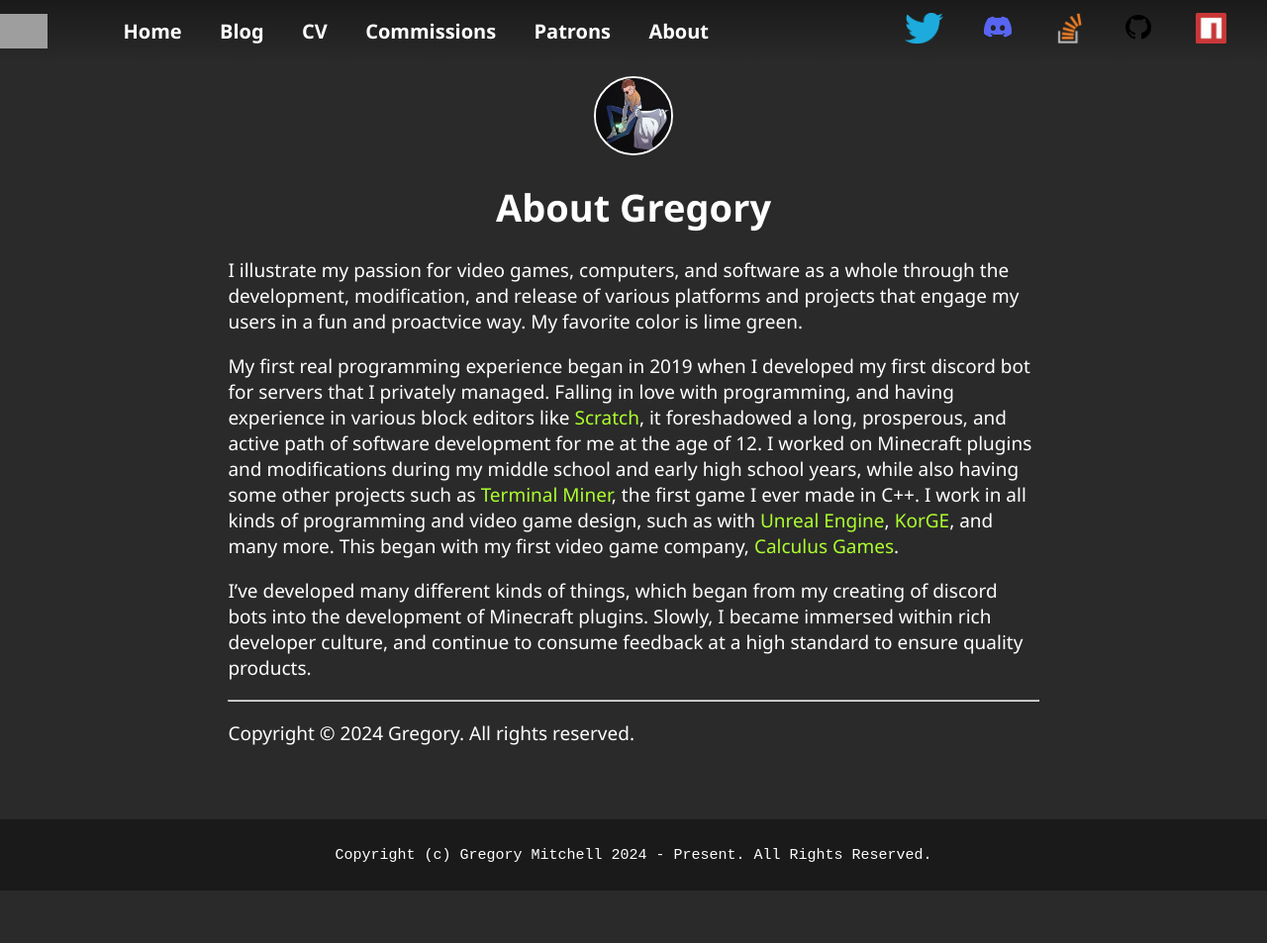
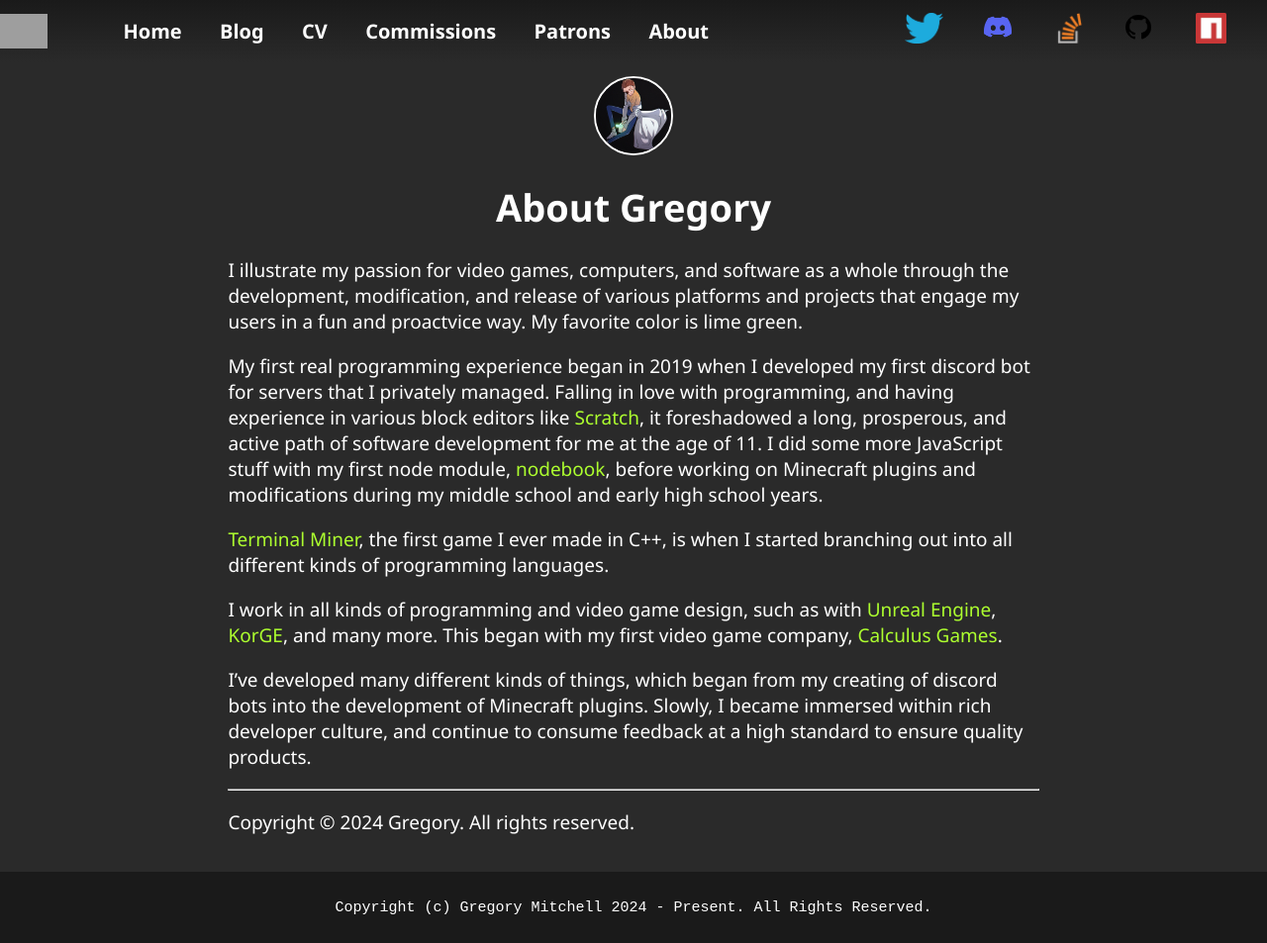
Before and after one commit to gmitch215/gmitch, a Jekyll site: the page built from about.md, in a window 1280 px wide. Shown: the whole page at 99% size. Built offline with Jekyll 4.4.1, drawn with Linux system fonts in a browser that asks for light colours; before the commit the page ends 900 px from its top, so only the background shows below that; grey boxes are pictures that could not be loaded.

Commit message:
Update about.md
Signed-off-by: Gregory Mitchell <me@gmitch215.xyz>

```diff
--- a/about.md
+++ b/about.md
@@ -12,16 +12,11 @@ and software as a whole through the development, modification,
 and release of various platforms and projects that engage my users
 in a fun and proactvice way. My favorite color is lime green.
 
-My first real programming experience began in 2019 when I developed
-my first discord bot for servers that I privately managed. Falling
-in love with programming, and having experience in various block editors
-like [Scratch](https://scratch.mit.edu), it foreshadowed a long, prosperous, and active path
-of software development for me at the age of 12. I worked on Minecraft
-plugins and modifications during my middle school and early high school years,
-while also having some other projects such as [Terminal Miner](https://github.com/gmitch215/Terminal-Miner), the first
-game I ever made in C++. I work in all kinds of programming and video game
-design, such as with [Unreal Engine](https://unrealengine.com), [KorGE](https://korge.org),
-and many more. This began with my first video game company, [Calculus Games](https://calcugames.xyz).
+My first real programming experience began in 2019 when I developed my first discord bot for servers that I privately managed. Falling in love with programming, and having experience in various block editors like [Scratch](https://scratch.mit.edu), it foreshadowed a long, prosperous, and active path of software development for me at the age of 11. I did some more JavaScript stuff with my first node module, [nodebook](https://nodebook.js.org), before working on Minecraft plugins and modifications during my middle school and early high school years.
+
+[Terminal Miner](https://github.com/gmitch215/Terminal-Miner), the first  game I ever made in C++, is when I started branching out into all different kinds of programming languages.
+
+I work in all kinds of programming and video game design, such as with [Unreal Engine](https://unrealengine.com), [KorGE](https://korge.org), and many more. This began with my first video game company, [Calculus Games](https://calcugames.xyz).
 
 I've developed many different kinds of things, which began from my creating of discord bots into the development of Minecraft plugins. Slowly, I became immersed within rich developer culture, and continue to consume feedback at a high standard to ensure quality products.
 
```
